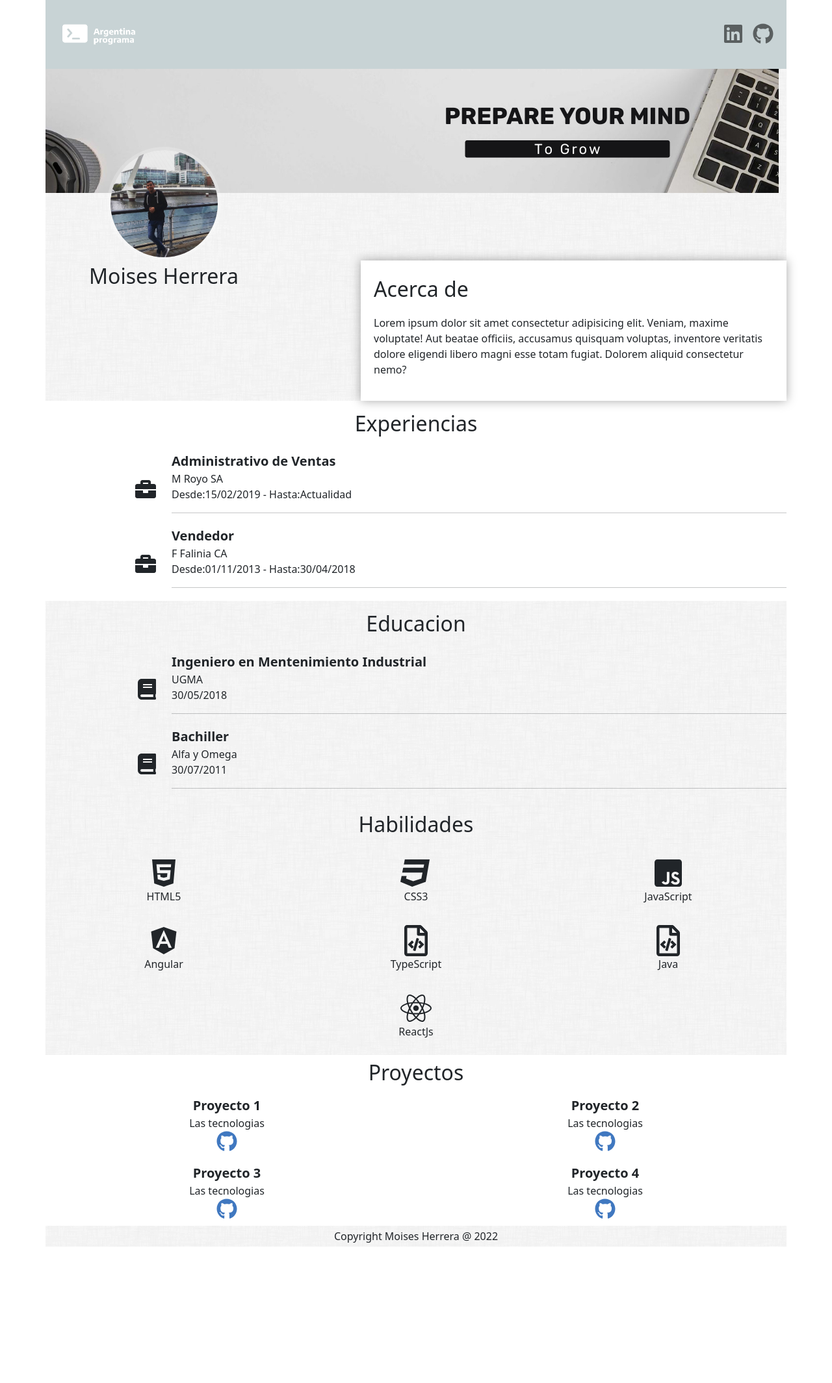
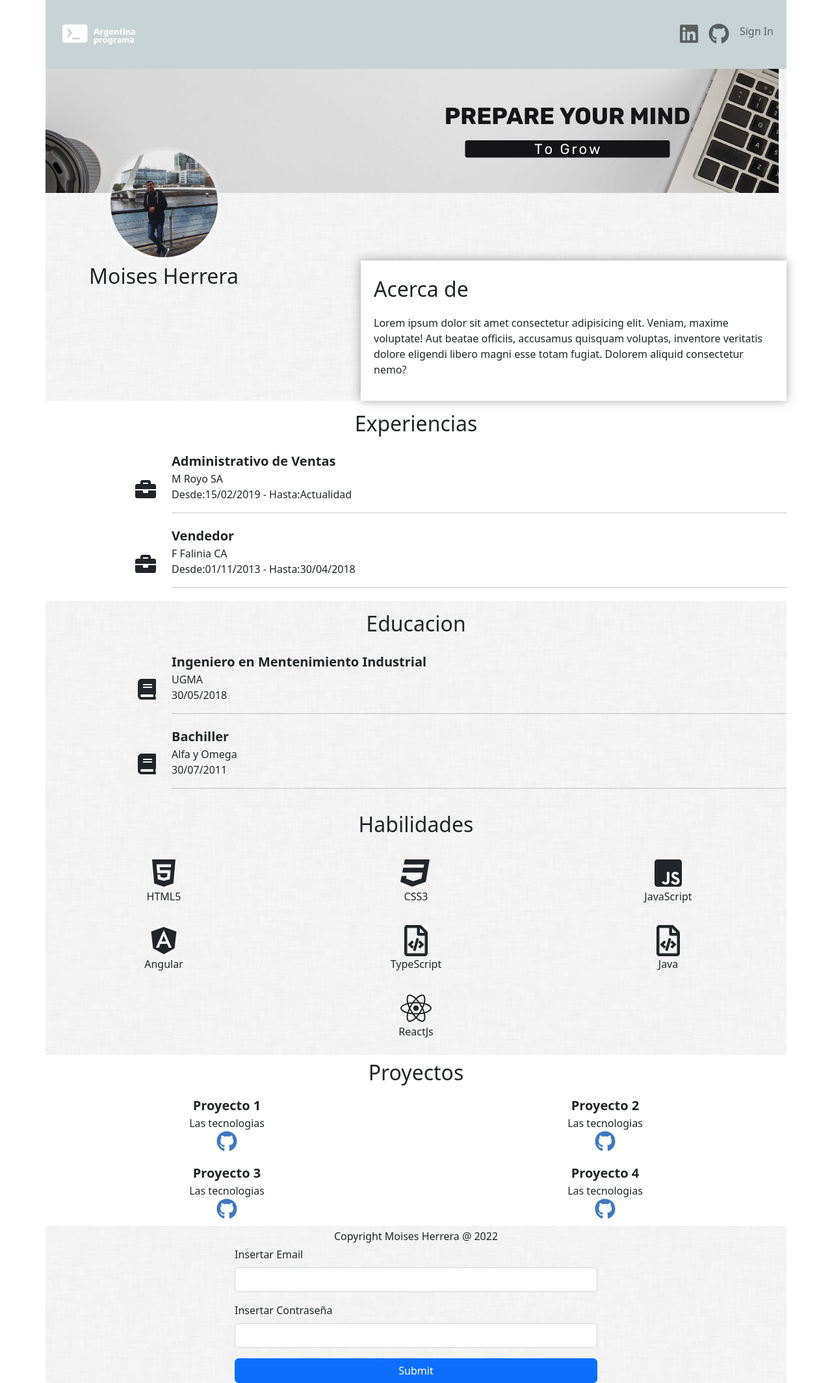
Before and after one commit to MoisesHerrera94/Frontend-Argentina-Programa, an Angular app: page / in a window 1280 px wide. Shown: the whole page at 65% size. Before the commit the page ends 1919 px from the top, so only its background shows below. Built offline with nearby package versions, Linux system fonts and the light colour scheme.

Commit message:
Realizando mejoras en la barra de navegacion

```diff
--- a/src/app/app.component.html
+++ b/src/app/app.component.html
@@ -7,4 +7,5 @@
     <app-skills></app-skills>
     <app-projects></app-projects>
     <app-footer></app-footer>
+    <app-sign-in></app-sign-in>
 </div>
--- a/src/app/app.module.ts
+++ b/src/app/app.module.ts
@@ -12,6 +12,7 @@ import { EducationComponent } from './components/education/education.component';
 import { SkillsComponent } from './components/skills/skills.component';
 import { ProjectsComponent } from './components/projects/projects.component';
 import { FooterComponent } from './components/footer/footer.component';
+import { SignInComponent } from './components/sign-in/sign-in.component';
 
 @NgModule({
   declarations: [
@@ -23,7 +24,8 @@ import { FooterComponent } from './components/footer/footer.component';
     EducationComponent,
     SkillsComponent,
     ProjectsComponent,
-    FooterComponent
+    FooterComponent,
+    SignInComponent
   ],
   imports: [
     BrowserModule,
--- a/src/app/components/nav-bar/nav-bar.component.html
+++ b/src/app/components/nav-bar/nav-bar.component.html
@@ -18,6 +18,11 @@
               <fa-icon [icon]="github" size="2x"></fa-icon>
             </a>
           </li>
+          <li class="nav-item">
+            <a class="nav-link" href="#">
+              Sign In
+            </a>
+          </li>
         </ul>
       </div>
     </div>
--- /dev/null
+++ b/src/app/components/sign-in/sign-in.component.html
@@ -0,0 +1,15 @@
+<div class="row d-flex justify-content-center">
+    <div class="col-md-6">
+        <form class="d-flex justify-content-center flex-column">
+            <div class="mb-3">
+              <label for="exampleInputEmail1" class="form-label">Insertar Email</label>
+              <input type="email" class="form-control" id="email" aria-describedby="emailHelp">
+            </div>
+            <div class="mb-3">
+              <label for="exampleInputPassword1" class="form-label">Insertar Contraseña</label>
+              <input type="password" class="form-control" id="password">
+            </div>
+            <button type="submit" class="btn btn-primary">Submit</button>
+        </form>
+    </div>
+</div>
--- /dev/null
+++ b/src/app/components/sign-in/sign-in.component.ts
@@ -0,0 +1,15 @@
+import { Component, OnInit } from '@angular/core';
+
+@Component({
+  selector: 'app-sign-in',
+  templateUrl: './sign-in.component.html',
+  styleUrls: ['./sign-in.component.css']
+})
+export class SignInComponent implements OnInit {
+
+  constructor() { }
+
+  ngOnInit(): void {
+  }
+
+}
```
Also changed, not shown: src/app/components/sign-in/sign-in.component.css (added), 1 other file (tests, documents, lock files or other folders).
